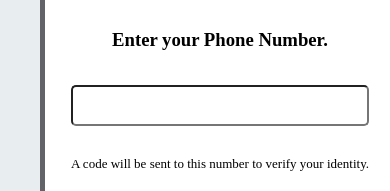
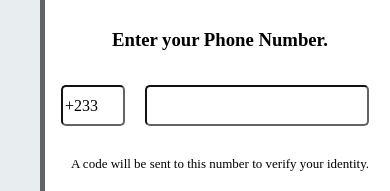
Before and after one commit to ImmArkorful/ayakasa, a React (Create React App) app: page / in a window 390 px wide. Shown: the part 145-336 px from the top of the page. Built offline with nearby package versions, Linux system fonts and the light colour scheme; no server answers; what i18next-xhr-backend, webfontloader would draw is missing.

Commit message:
feat: new user check, phone number validation

```diff
--- a/src/components/phone/common.js
+++ b/src/components/phone/common.js
@@ -2,14 +2,14 @@ import styled from 'styled-components'
 
 const HeadMSG = styled.h3`
   text-align: center;
-  font-family: ${(props) => props.font};
+  font-family: ${({ font }) => font};
   margin: 15px;
   line-height: 30px;
 `
 
 const ActionButton = styled.button`
   margin: 15px;
-  font-family: ${(props) => props.font};
+  font-family: ${({ font }) => font};
   padding: 8px;
   border-radius: 5px;
   height: 40px;
@@ -18,7 +18,7 @@ const ActionButton = styled.button`
 `
 
 const Description = styled.p`
-  font-family: ${(props) => props.font};
+  font-family: ${({ font }) => font};
   text-align: center;
   font-size: 13px;
   line-height: 16px;
@@ -26,10 +26,11 @@ const Description = styled.p`
 `
 
 const NumberInput = styled.input`
-  font-family: ${(props) => props.font};
+  font-family: ${({ font }) => font};
   height: 35px;
-  margin: 15px;
+  margin: ${({ margin }) => margin || '15px'};
   border-radius: 5px;
+  border-color: ${({ hasError }) => (hasError ? 'red' : '#626368')};
 `
 
 export { HeadMSG, ActionButton, Description, NumberInput }
--- a/src/components/phone/index.js
+++ b/src/components/phone/index.js
@@ -1,4 +1,4 @@
-import React, { useState } from 'react'
+import React from 'react'
 import styled from 'styled-components'
 import { withTranslation } from 'react-i18next'
 // eslint-disable-next-line no-unused-vars
@@ -33,11 +33,15 @@ const Phone = () => {
     saveUserData,
     signOut,
     infoSaved,
+    phoneNumber,
+    countryCode,
+    setCountryCode,
+    phoneNumValid,
+    setTermsAgreed,
+    termsAgreed,
   } = authContext
 
   const primaryFont = theme[themeContext.activeTheme]?.fonts.primary
-
-  const [termsAgreed, setTermsAgreed] = useState(true)
 
   return (
     <MainHolder>
@@ -48,8 +52,12 @@ const Phone = () => {
           primaryFont={primaryFont}
           setPhoneNumber={setPhoneNumber}
           validatePhoneNumber={validatePhoneNumber}
+          termsAgreed={termsAgreed}
           setTermsAgreed={setTermsAgreed}
-          termsAgreed={termsAgreed}
+          phoneNumber={phoneNumber}
+          countryCode={countryCode}
+          setCountryCode={setCountryCode}
+          phoneNumValid={phoneNumValid}
         />
       )}
 
--- a/src/components/phone/provideNumber.js
+++ b/src/components/phone/provideNumber.js
@@ -1,4 +1,5 @@
-import React, { useRef } from 'react'
+/* eslint-disable jsx-a11y/accessible-emoji */
+import React, { useRef, useState, useEffect } from 'react'
 import styled from 'styled-components'
 import { withTranslation, Trans } from 'react-i18next'
 import PropTypes from 'prop-types'
@@ -9,24 +10,52 @@ import { HeadMSG, ActionButton, Description, NumberInput } from './common'
 const ProvideNumber = ({
   primaryFont,
   validatePhoneNumber,
+  phoneNumValid,
   setPhoneNumber,
+  phoneNumber,
   termsAgreed,
   setTermsAgreed,
+  countryCode,
+  setCountryCode,
 }) => {
   const termsCheckBox = useRef()
+
+  const [termsAgreedLoacal, setTermsAgreedLoacal] = useState(true)
+
+  useEffect(() => {
+    if (phoneNumber !== '') if (!termsAgreed) setTermsAgreedLoacal(false)
+  }, [termsAgreed])
 
   return (
     <InnerHolderNumber>
       <HeadMSG font={primaryFont}>
         <Trans>provide_number_head_msg</Trans>
       </HeadMSG>
+      <NumberBox>
         <NumberInput
+          size={4}
+          maxLength={4}
+          contentEditable={false}
+          type="text"
+          value={countryCode}
+          margin="5px"
+          font={primaryFont}
+          onChange={() => {
+            setCountryCode('+233')
+          }}
+        />
+        <NumberInput
+          maxLength={10}
+          hasError={!phoneNumValid}
           type="text"
           font={primaryFont}
+          value={phoneNumber}
           onChange={(e) => {
-          setPhoneNumber(e.target.value)
+            const number = e.target.value.replace(/[^0-9]/g, '')
+            setPhoneNumber(number)
           }}
         />
+      </NumberBox>
       <Description font={primaryFont}>
         <Trans>provide_number_description</Trans>
       </Description>
@@ -35,11 +64,8 @@ const ProvideNumber = ({
         id="send-code"
         font={primaryFont}
         onClick={() => {
-          if (termsCheckBox.current.checked) {
           validatePhoneNumber()
-          } else {
-            setTermsAgreed(false)
-          }
+          if (!termsCheckBox.current.checked) setTermsAgreedLoacal(false)
         }}
       >
         <Trans>next</Trans>
@@ -48,7 +74,7 @@ const ProvideNumber = ({
         <Note
           font={primaryFont}
           htmlFor="terms"
-          color={termsAgreed ? 'black' : 'red'}
+          color={termsAgreedLoacal ? 'black' : 'red'}
         >
           <Trans>privacy_policy</Trans>
         </Note>
@@ -58,6 +84,7 @@ const ProvideNumber = ({
           ref={termsCheckBox}
           onChange={(e) => {
             setTermsAgreed(e.target.checked)
+            setTermsAgreedLoacal(e.target.checked)
           }}
         />
       </PrivacyHolder>
@@ -70,8 +97,14 @@ const RecaptchaHolder = styled.div`
   justify-self: center;
 `
 
+const NumberBox = styled.div`
+  display: grid;
+  grid-template-columns: auto 1fr;
+  align-items: center;
+`
+
 const Note = styled.label`
-  font-family: ${(props) => props.font};
+  font-family: ${({ font }) => font};
   font-size: 11px;
   line-height: 16px;
   margin: 0px;
@@ -91,6 +124,8 @@ const InnerHolderNumber = styled.div`
   grid-template-rows: auto auto auto 1fr auto;
 `
 
+ProvideNumber.defaultProps = { phoneNumValid: true }
+
 export default withTranslation()(ProvideNumber)
 
 ProvideNumber.propTypes = {
@@ -98,5 +133,9 @@ ProvideNumber.propTypes = {
   setPhoneNumber: PropTypes.func.isRequired,
   validatePhoneNumber: PropTypes.func.isRequired,
   setTermsAgreed: PropTypes.func.isRequired,
+  phoneNumber: PropTypes.string.isRequired,
+  setCountryCode: PropTypes.func.isRequired,
+  countryCode: PropTypes.string.isRequired,
   termsAgreed: PropTypes.bool.isRequired,
+  phoneNumValid: PropTypes.bool,
 }
--- a/src/context/AuthContext.js
+++ b/src/context/AuthContext.js
@@ -11,10 +11,14 @@ const AuthContext = createContext({})
 const Provider = ({ children }) => {
   const [currentUser, setCurrentUser] = useState(null)
   const [phoneNumber, setPhoneNumber] = useState('')
+  const [countryCode, setCountryCode] = useState('+233')
   const [otpCode, setOtpCode] = useState('')
   const [otpSent, setOtpSent] = useState(false)
   const [userVerified, setUserVerified] = useState(false)
   const [infoSaved, setInfoSaved] = useState(false)
+  const [phoneNumValid, setPhoneNumValid] = useState(true)
+  const [verfyThisNumber, setVerfyThisNumber] = useState('')
+  const [termsAgreed, setTermsAgreed] = useState(false)
 
   function verifyCode() {
     window.confirmationResult
@@ -24,6 +28,11 @@ const Provider = ({ children }) => {
         setCurrentUser(user)
         setUserVerified(true)
         localStorage.setItem('userVerified', 'true')
+
+        if (!result.additionalUserInfo.isNewUser) {
+          setInfoSaved(true)
+          localStorage.setItem('infoSaved', 'true')
+        }
       })
       .catch(() => {})
   }
@@ -33,7 +42,7 @@ const Provider = ({ children }) => {
 
     firebase
       .auth()
-      .signInWithPhoneNumber(phoneNumber, appVerifier)
+      .signInWithPhoneNumber(verfyThisNumber, appVerifier)
       .then((confirmationResult) => {
         window.confirmationResult = confirmationResult
         setOtpSent(true)
@@ -59,9 +68,17 @@ const Provider = ({ children }) => {
   }
 
   function validatePhoneNumber() {
-    const parsedPhoneNumber = parsePhoneNumberFromString(phoneNumber)
+    const parsedPhoneNumber = parsePhoneNumberFromString(
+      `${countryCode}${phoneNumber}`
+    )
 
-    if (parsedPhoneNumber && parsedPhoneNumber.isValid()) setUpRecaptchaVerifier()
+    if (parsedPhoneNumber && parsedPhoneNumber.isValid()) {
+      if (!termsAgreed) return
+      setVerfyThisNumber(parsedPhoneNumber.number)
+      setPhoneNumValid(true)
+    } else {
+      setPhoneNumValid(false)
+    }
   }
 
   function saveUserData(name, email) {
@@ -84,12 +101,19 @@ const Provider = ({ children }) => {
     firebase
       .auth()
       .signOut()
-      .then(() => {
-        localStorage.clear()
+      .then(async () => {
         setCurrentUser(null)
         setOtpSent(false)
         setUserVerified(false)
         setInfoSaved(false)
+        setPhoneNumber('')
+
+        localStorage.clear()
+
+        setTermsAgreed(false)
+        setPhoneNumValid(true)
+
+        setVerfyThisNumber('')
       })
       .catch(() => {
         // An error happened.
@@ -110,12 +134,18 @@ const Provider = ({ children }) => {
     setInfoSaved(infoSavedLo)
   }, [])
 
+  useEffect(() => {
+    if (verfyThisNumber !== '' || (termsAgreed && phoneNumValid))
+      setUpRecaptchaVerifier()
+  }, [verfyThisNumber])
+
   return (
     <AuthContext.Provider
       value={{
         currentUser,
         saveUserData,
         signOut,
+        phoneNumber,
         setPhoneNumber,
         setOtpCode,
         otpSent,
@@ -124,6 +154,11 @@ const Provider = ({ children }) => {
         verifyCode,
         userVerified,
         infoSaved,
+        countryCode,
+        setCountryCode,
+        phoneNumValid,
+        termsAgreed,
+        setTermsAgreed,
       }}
     >
       {children}
```
Lines whose indentation alone changed are shown as unchanged.
